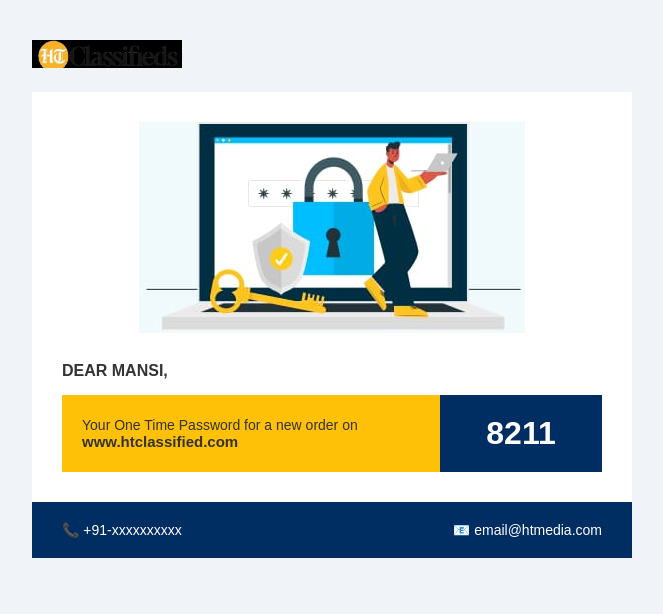
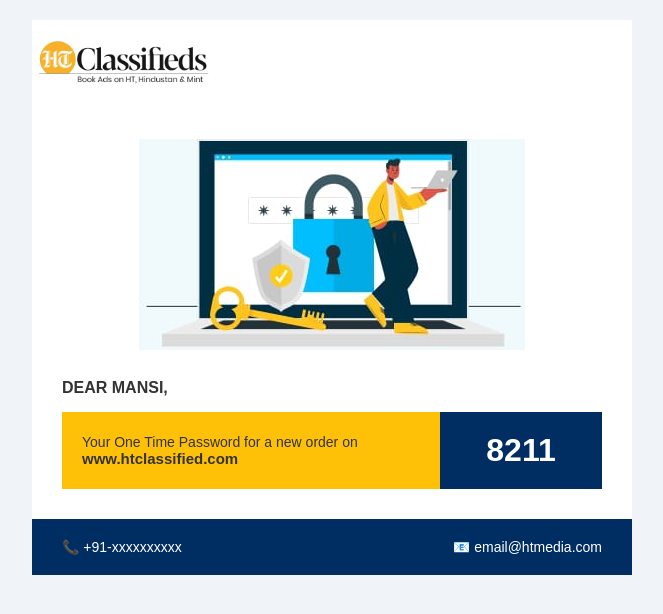
Before and after one commit to Aarushimishra20/video-website-, a plain HTML site: page table.html/index.html in a window 1280 px wide. Shown: the whole page, without its empty margins (308-971 px from the left). Drawn offline with Linux system fonts and the light colour scheme.

Commit message:
now my project is ready

```diff
--- a/table.html/index.html
+++ b/table.html/index.html
@@ -21,8 +21,8 @@
                 <table width="600" border="0" cellpadding="0" cellspacing="0" style="margin-top: 20px;">
 
                     <tr>
-                        <td style="padding: 20px 0;">
-                            <img src="logo.jpeg" alt="HT Classifieds Logo" width="150">
+                        <td style="padding: 20px 0; background-color: #ffffff;">
+                            <img src="logo.png" alt="HT Classifieds Logo" width="180">
                         </td>
                     </tr>
 
@@ -32,8 +32,7 @@
                             <table width="100%" border="0" cellpadding="0" cellspacing="0">
                                 <tr>
                                     <td align="center">
-                                 <img src="image.jpeg" alt="Security" style="max-width: 100%; height: auto; background-color: white;">
-
+                                        <img src="image.jpeg" alt="Security Illustration" style="max-width: 100%; height: auto;">
                                     </td>
                                 </tr>
                                 <tr>
```
Also changed, not shown: table.html/logo.jpeg (deleted), table.html/logo.png (added).
